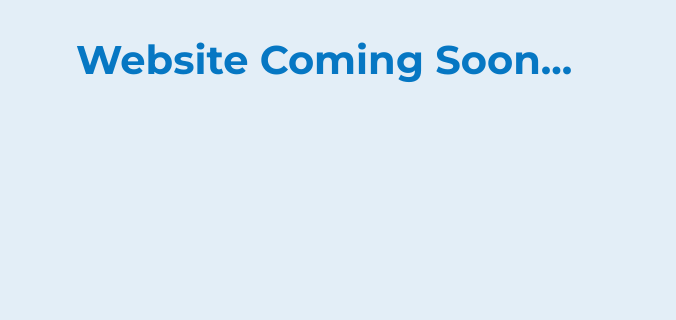
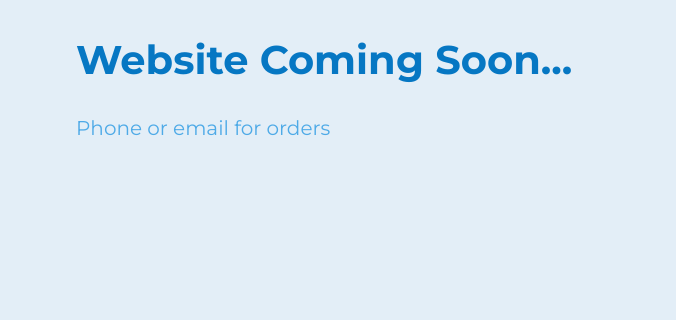
Before and after one commit to 16BitDevelopment/gasmanorder.com, a plain HTML site: page index.html in a window 1280 px wide. Shown: the part 117-437 px from the top of the page, 604-1280 px from the left. Drawn offline with Linux system fonts and the light colour scheme.

Commit message:
Update index.html

```diff
--- a/index.html
+++ b/index.html
@@ -42,6 +42,7 @@
                 </div>
                 <div class="header-text">
                     <h1>Website Coming Soon...</h1>
+                    <p>Phone or email for orders</p>
                 </div>
             </div>
         </header>
```
